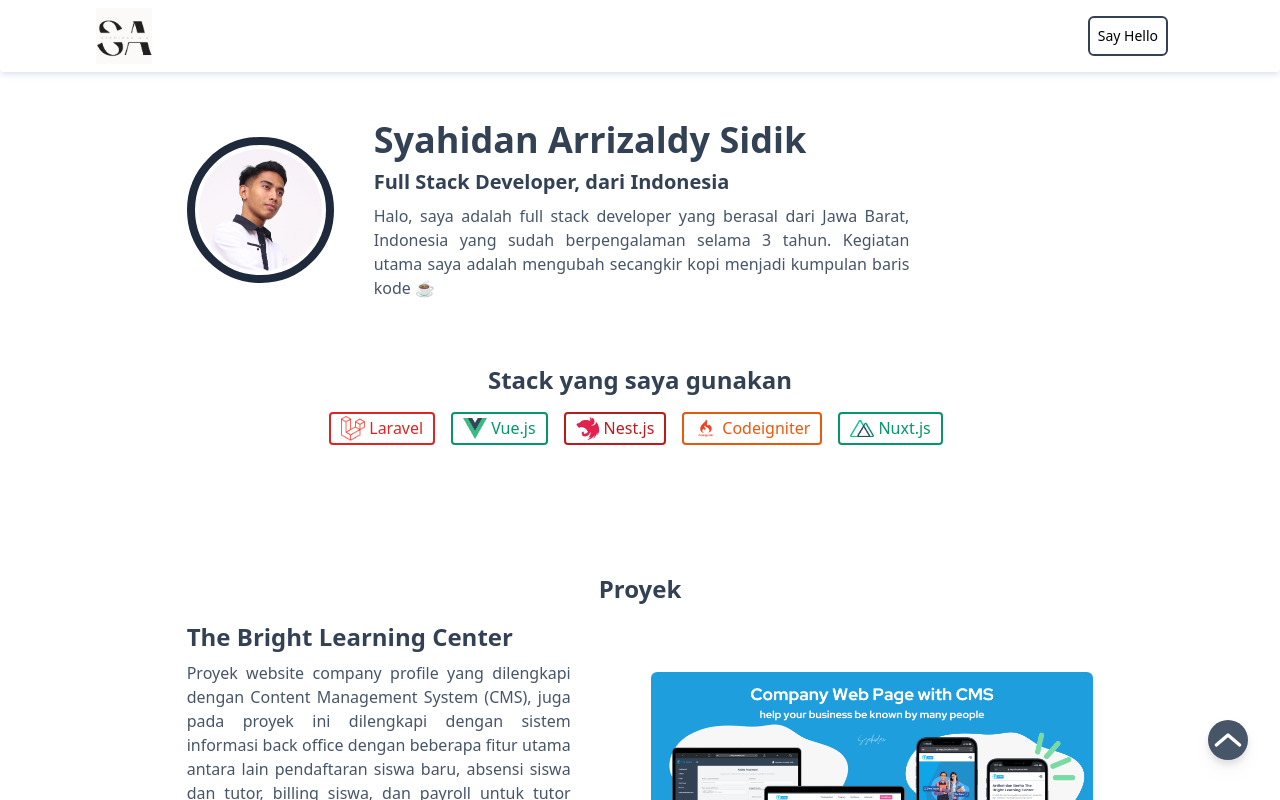
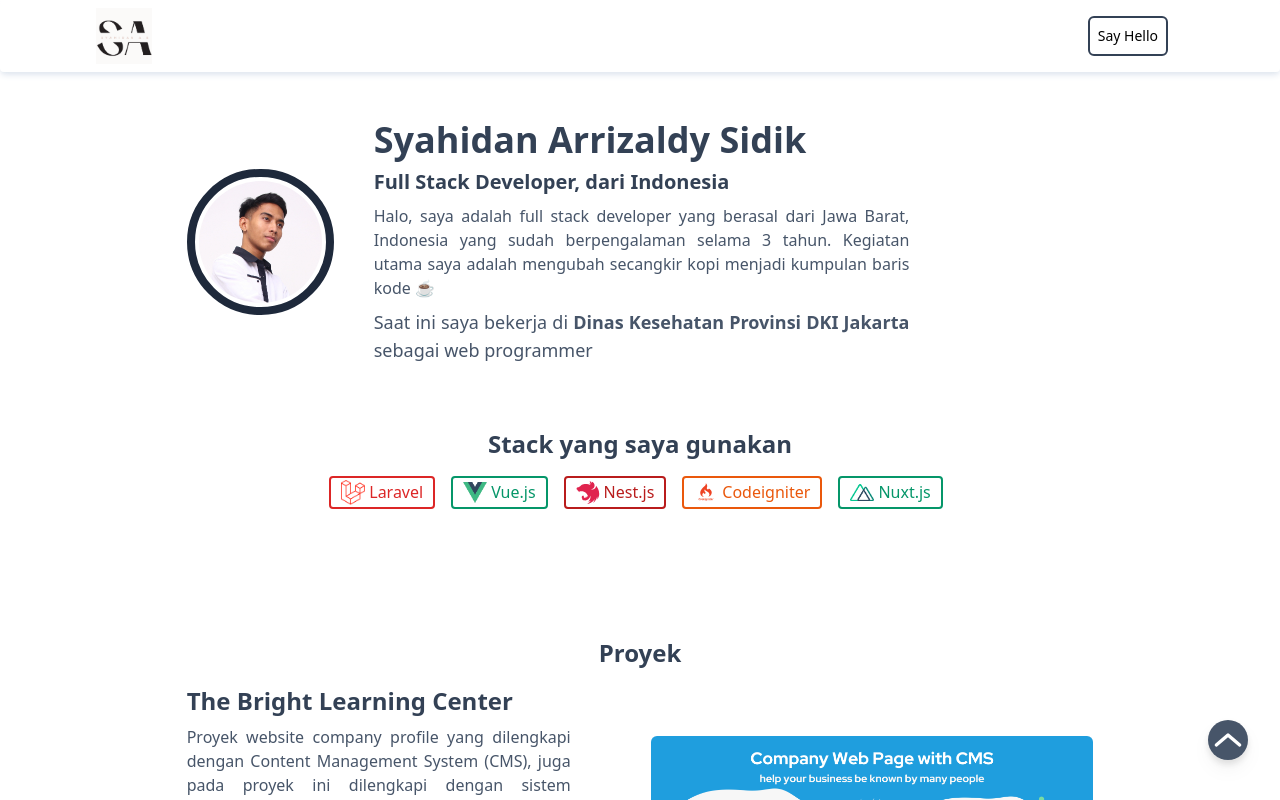
Before and after one commit to syahidanAS/syahidanAS.github.io, a Vue app: page / in a window 1280 px wide. Shown: the top 800 px of the page. Built offline with nearby package versions, Linux system fonts and the light colour scheme.

Commit message:
update content

```diff
--- a/src/views/HomeView.vue
+++ b/src/views/HomeView.vue
@@ -51,13 +51,23 @@
               mr-0
               lg:mr-6
               text-justify
-            "
-          >
+            ">
             Halo, saya adalah full stack developer yang berasal dari Jawa Barat,
             Indonesia yang sudah berpengalaman selama 3 tahun. Kegiatan utama
             saya adalah mengubah secangkir kopi menjadi kumpulan baris kode
             ☕
           </p>
+          <span
+          class="
+              text-lg
+              font-normal
+              text-slate-600
+              mr-0
+              lg:mr-6
+              text-justify
+            ">
+              Saat ini saya bekerja di <a href="https://goo.gl/maps/ZgbxAG8z5gq53nUv9" target="_blank"><b>Dinas Kesehatan Provinsi DKI Jakarta</b></a> sebagai web programmer
+            </span>
         </div>
       </div>
     </div>
```
